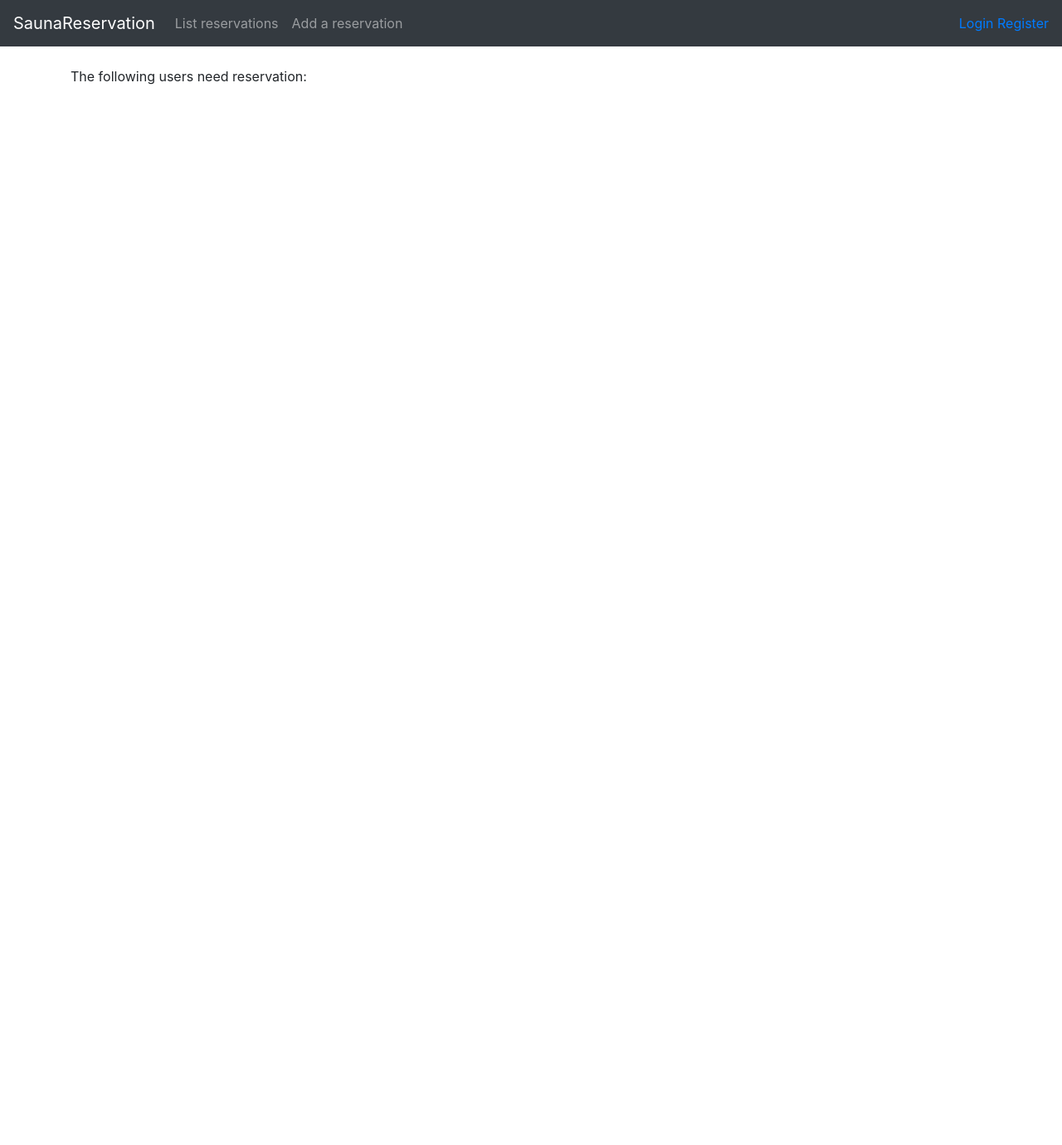
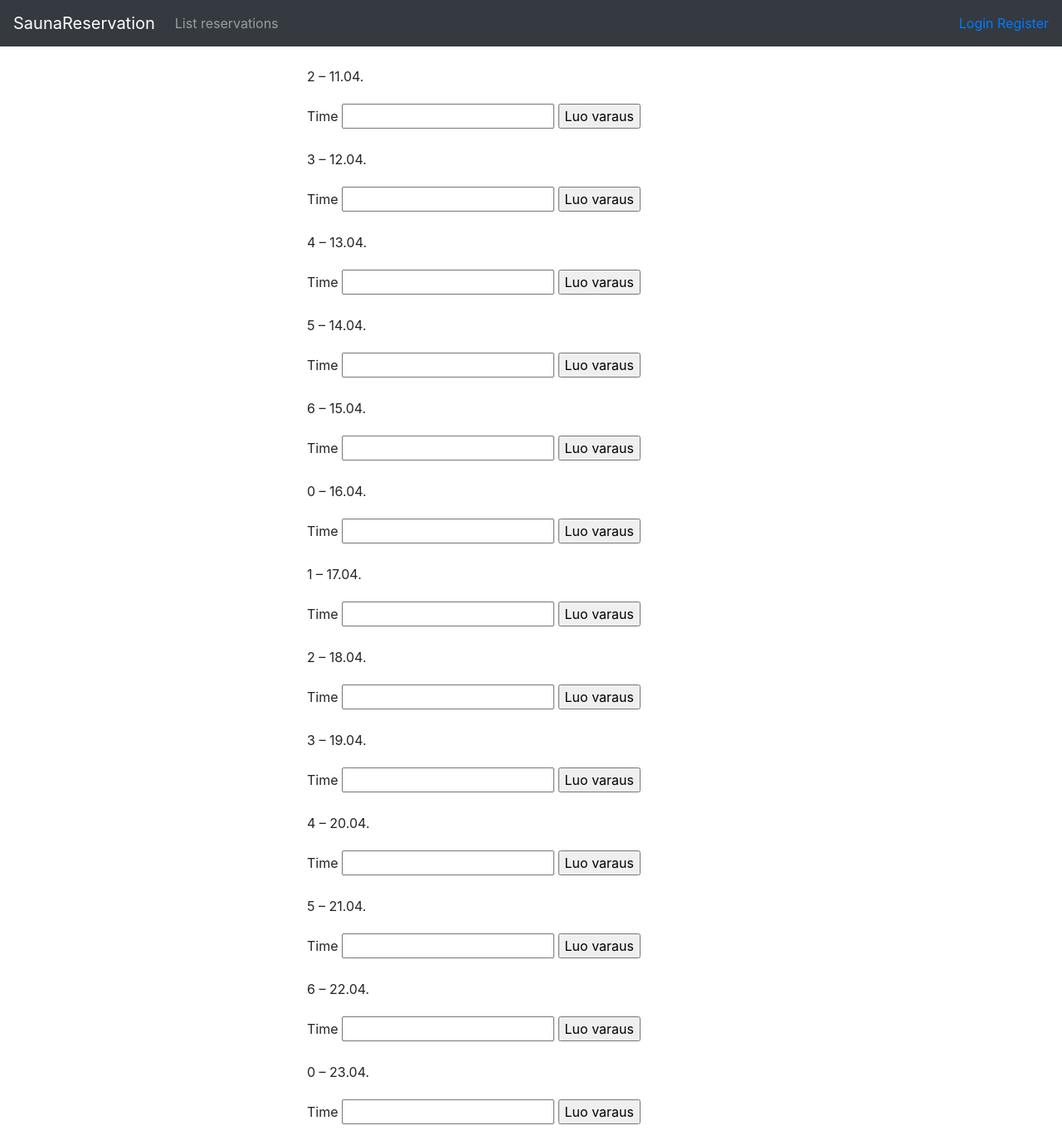
Before and after one commit to selinale/tsoha-sauna, a Flask app: page / in a window 1280 px wide. Shown: the whole page at 83% size. Before the commit the page ends 102 px from the top, so only its background shows below. Run offline with Flask 2, Linux system fonts and the light colour scheme; data that the repository does not hold is empty; some libraries are stand-ins or nearby versions.

Commit message:
reservationeiden muokkaus, adminin lisäys

```diff
--- a/application/auth/models.py
+++ b/application/auth/models.py
@@ -10,6 +10,7 @@ class User(Base):
     username = db.Column(db.String(144), nullable=False)
     password = db.Column(db.String(144), nullable=False)
     household = db.Column(db.String(2), db.ForeignKey('household.id'))
+    role = db.Column(db.String(10))
 
     reservations = db.relationship("Reservation", backref='account', lazy=True)
 
@@ -30,9 +31,6 @@ class User(Base):
     def is_authenticated(self):
         return True
 
-    def roled(self):
-        return ["ADMIN"]
-
     @staticmethod
     def find_users_with_no_reservations():
         stmt = text("SELECT Account.id, Account.username FROM Account"
--- a/application/reservations/forms.py
+++ b/application/reservations/forms.py
@@ -1,8 +1,10 @@
 from flask_wtf import FlaskForm
-from wtforms import BooleanField, StringField, validators
+from wtforms_components import SelectField
+
+times = [(x, x) for x in range(0, 24)]
 
 class ReservationForm(FlaskForm):
-    name = StringField("Reservation name", [validators.Length(min=2)])
+    time = SelectField("Time", choices=times)
 
     class Meta:
         csrf = False
--- a/application/templates/index.html
+++ b/application/templates/index.html
@@ -1,22 +1,26 @@
 {% extends "layout.html" %}
 
 {% block body %}
-<p>
-</p>
 
-{% if needs_reservations is defined %}
-<p>
-    The following users need reservation:
-</p>
+<div class="row">
+    <div class="col-6 offset-3">
+        {% for date in future_dates %}
+            <div class="row" style="min-height: 100px">
+                <div class="col-12">
+                    {{ date.weekday() }} – {{ date.strftime('%d.%m.') }}
+                </div>
 
-<ul>
-    {% for user in needs_reservations %}
-    <li>
-        {{user.id}} {{user.username}}
-    </li>
-    {% endfor %}
-</ul>
+                <div class="col-12">
+                    <form method="POST" action="{{ url_for('reservations_create') }}">
 
-{% endif %}
+                        {{ form.time.label }}
+                        {{ form.time }}
+                        <input type="submit" value="Luo varaus"/>
+                    </form>
+                </div>
+            </div>
+        {% endfor %}
+    </div>
+</div>
 
 {% endblock %}
--- a/application/templates/layout.html
+++ b/application/templates/layout.html
@@ -21,10 +21,6 @@
 
           <li class="nav-item">
             <a class="nav-link" href="{{ url_for('reservations_index') }} ">List reservations</a>
-          </li>
-
-          <li class="nav-item">
-            <a class="nav-link" href="{{ url_for('reservations_create') }} ">Add a reservation</a>
           </li>
         </ul>
 
--- a/application/views.py
+++ b/application/views.py
@@ -2,6 +2,13 @@ from flask import render_template
 from application import app
 from application.auth.models import User
 
+from datetime import date
+import datetime
+
+from application.reservations.forms import ReservationForm
+
 @app.route("/")
 def index():
-    return render_template("index.html", needs_reservations=User.find_users_with_no_reservations())
+    future_dates = [date.today() + datetime.timedelta(days=x) for x in range(0, 13)]
+
+    return render_template("index.html", future_dates=future_dates, form=ReservationForm())
--- a/requirements.txt
+++ b/requirements.txt
@@ -1,11 +1,14 @@
 astroid==1.6.1
 autopep8==1.3.4
 click==6.7
+decorator==4.3.0
 Flask==0.12.2
 Flask-Login==0.4.0
 Flask-SQLAlchemy==2.3.2
 Flask-WTF==0.14.2
 gunicorn==19.7.1
+infinity==1.4
+intervals==0.8.1
 isort==4.3.4
 itsdangerous==0.24
 Jinja2==2.10
@@ -17,6 +20,8 @@ pycodestyle==2.3.1
 pylint==1.8.2
 six==1.11.0
 SQLAlchemy==1.2.5
+validators==0.12.1
 Werkzeug==0.14.1
 wrapt==1.10.11
 WTForms==2.1
+WTForms-Components==0.10.3
```
Also changed, not shown: application/__init__.py (+3 -5 lines), application/reservations/models.py (+3 -4 lines), application/reservations/views.py (+5 -11 lines), application/templates/reservations/new.html (+1 -21 lines).
